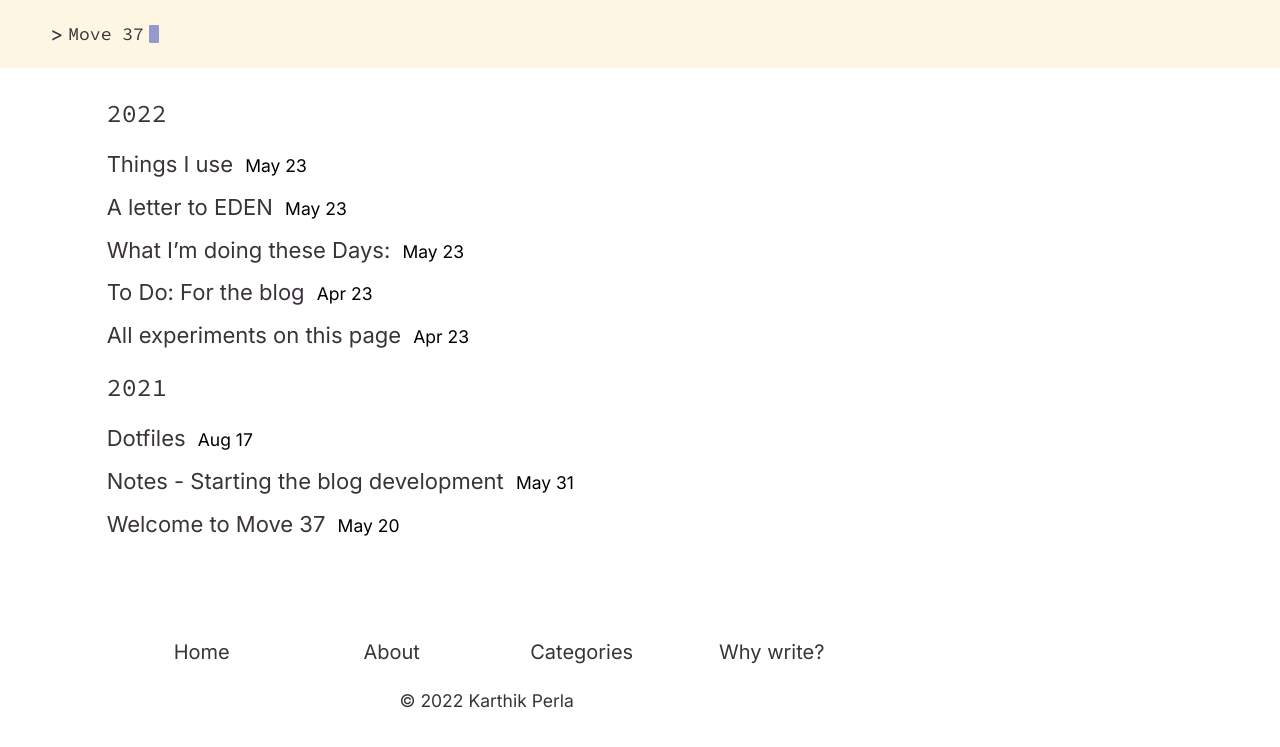
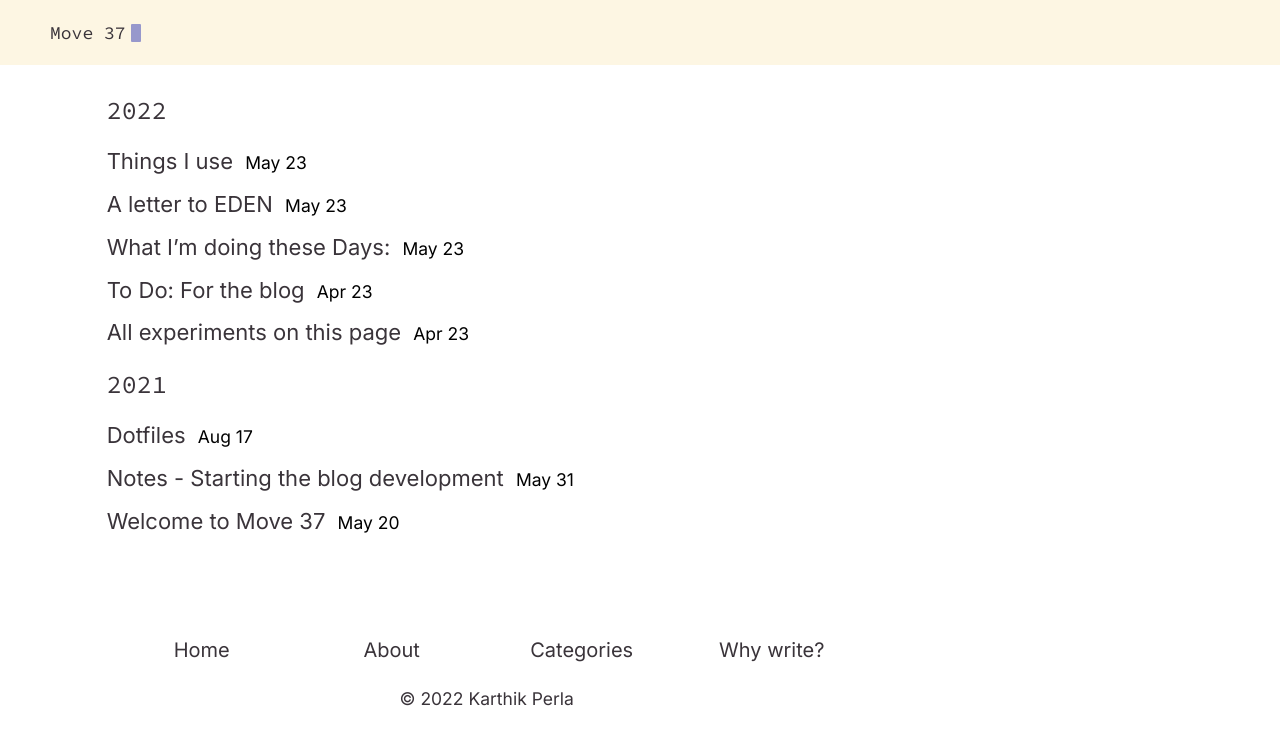
Before and after one commit to fallinginenigma/fallinginenigma.github.io, a Jekyll site: the page built from index.html, in a window 1280 px wide. Shown: the top 747 px of the page. Built offline with Jekyll 4.4.1, drawn with Linux system fonts in a browser that asks for light colours; nearby versions of some CDN libraries.

Commit message:
Update index.html

```diff
--- a/_layouts/index.html
+++ b/_layouts/index.html
@@ -6,7 +6,6 @@ title: All Posts
 <header class="top_bar">
     <span class="top_inner">
             <div class="logo">
-                <span class="logo__mark">&gt;</span>
                 <span class="logo__text">Move 37</span>
                 <span class="logo__cursor" style=" "></span>
             </div>
```
